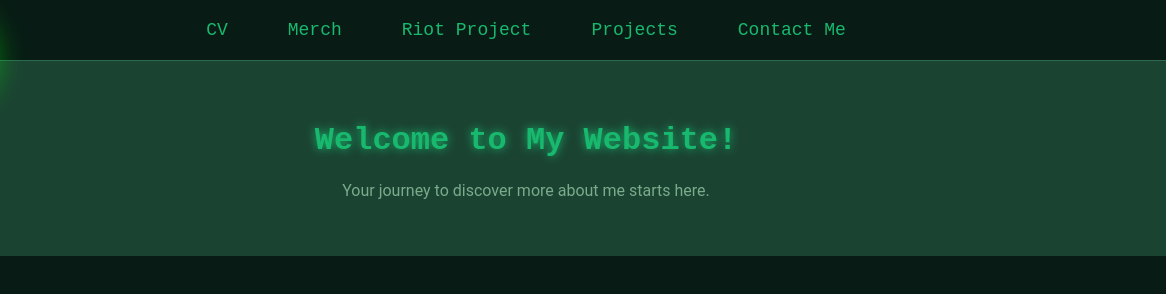
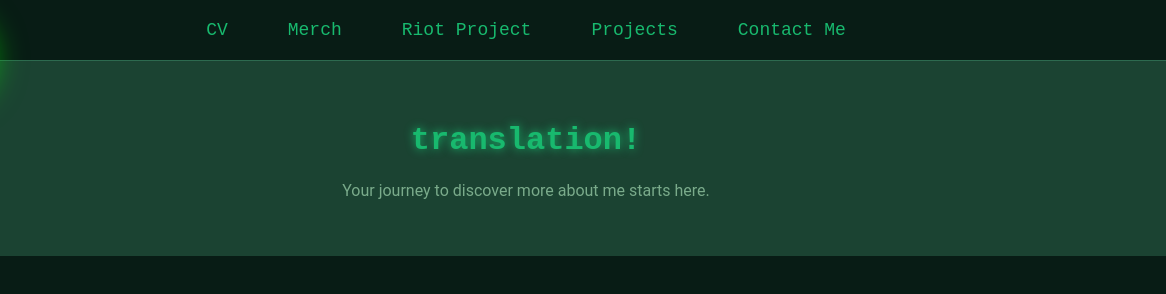
Before and after one commit to Hisslyn/Hisslyn.github.io, a plain HTML site: page translate.html in a window 1280 px wide. Shown: the full height of the page, 114-1280 px from the left. Drawn offline with Linux system fonts and the light colour scheme.

Commit message:
yahalooo

```diff
--- a/translate.html
+++ b/translate.html
@@ -25,7 +25,7 @@
       </nav>
     </header>
     <main>
-      <h1>Welcome to My Website!</h1>
+      <h1>translation!</h1>
       <p>Your journey to discover more about me starts here.</p>
     </main>
 </body>
```
